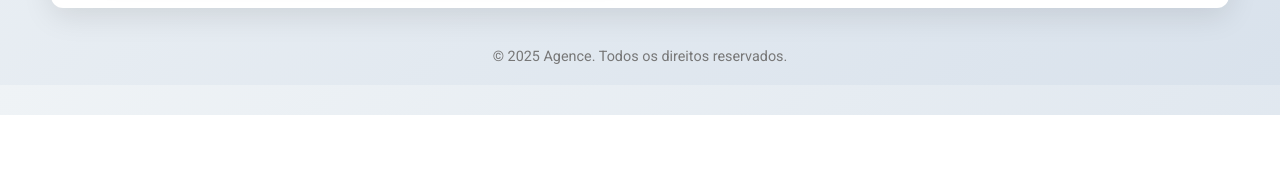
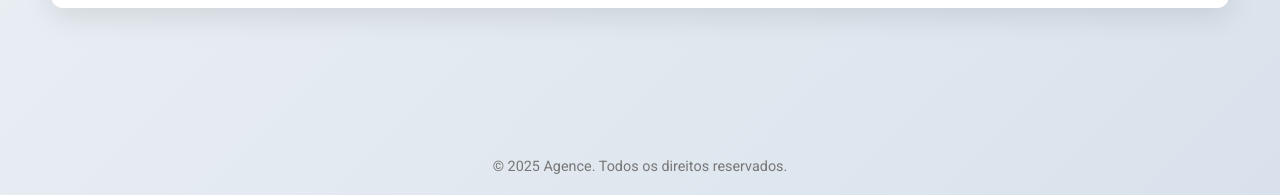
Before and after one commit to ismael11batista/MateriaisComercial, a plain HTML site: page index.html in a window 1280 px wide. Shown: the part 685-880 px from the top of the page. Before the commit the page ends 800 px from the top, so only its background shows below. Drawn offline with Linux system fonts and the light colour scheme; a small style sheet from the web is missing.

Commit message:
footer afastado

```diff
--- a/index.html
+++ b/index.html
@@ -226,7 +226,7 @@
     <footer
       style="
         text-align: center;
-        margin-top: 40px;
+        margin-top: 150px;
         font-size: 0.9rem;
         color: #777;
       "
```
